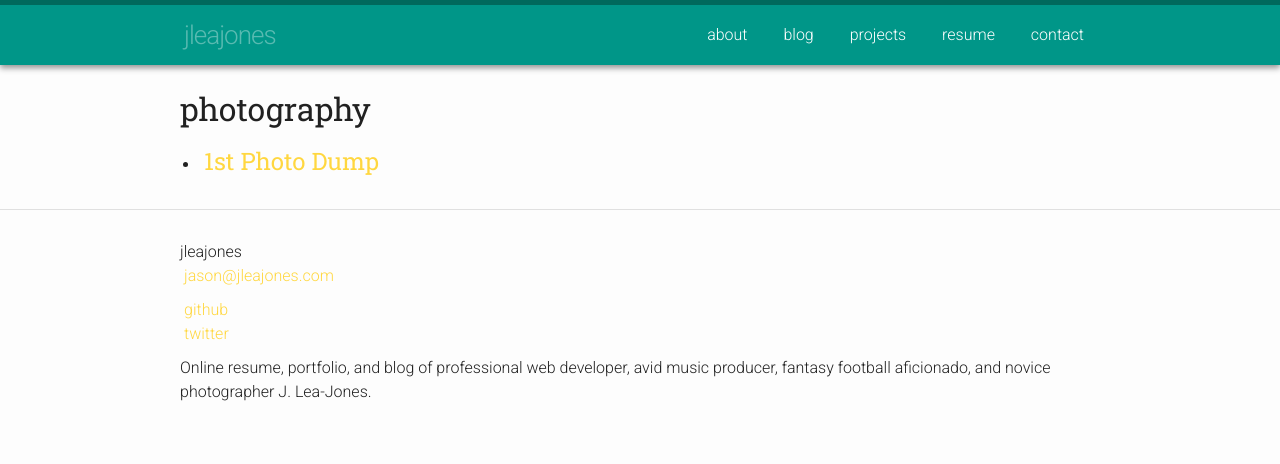
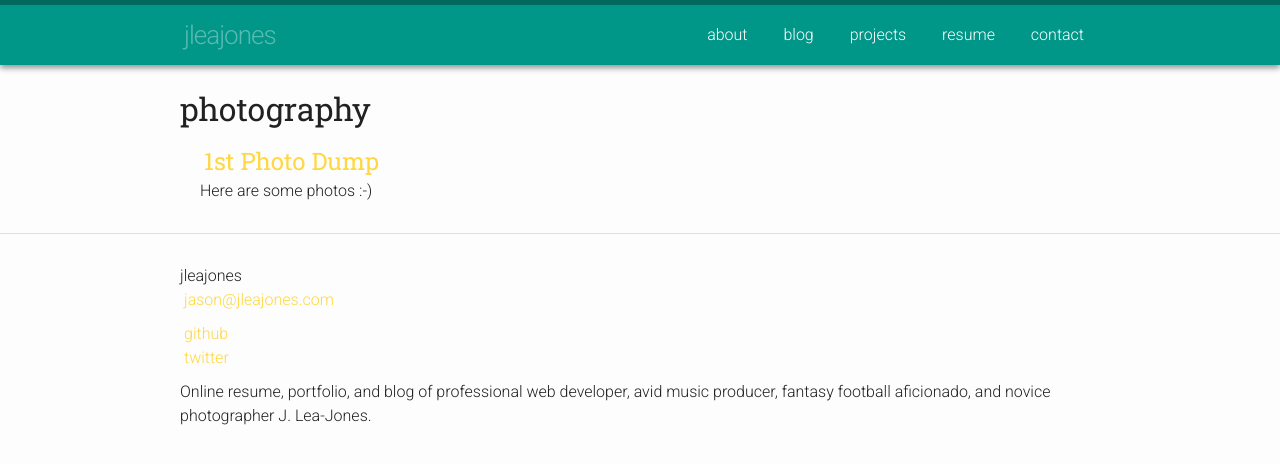
Before and after one commit to jleajones/jleajones.github.com, a Jekyll site: the page built from category/photography/index.html, in a window 1280 px wide. Shown: the top 464 px of the page. Built offline with Jekyll 4.4.1, drawn with Linux system fonts in a browser that asks for light colours.

Commit message:
updated category pages to have descriptions/excerpts

```diff
--- a/_layouts/category.html
+++ b/_layouts/category.html
@@ -3,10 +3,11 @@ layout: page
 ---
 <h1>{{ page.category }}</h1>
 
-<ul class="post-list">
+<ul>
 {% for post in site.categories[page.category] %}
-  <li>
+  <li class="no-list-style">
     <h2><a class="post-link" href="{{post.url | prepend: site.baseurl }}">{{ post.title }}</a></h2>
+     <p>{{ post.excerpt }}</p>
   </li>
 {% endfor %}
 </ul>
```
